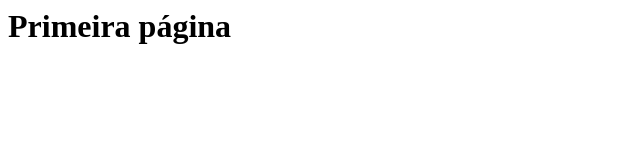
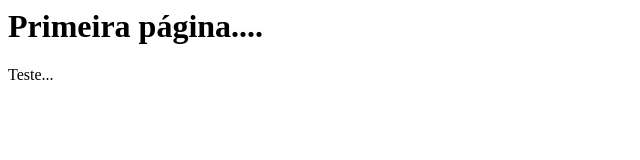
Before and after one commit to oliveiraemgo/curso-git, a plain HTML site: page index.html in a window 1280 px wide. Shown: the full height of the page, 0-640 px from the left. Drawn offline with Linux system fonts and the light colour scheme.

Commit message:
Finalizado

```diff
--- a/index.html
+++ b/index.html
@@ -1,7 +1,9 @@
 <html>
     <head>
         <body>
-            <h1>Primeira página</h1>
+            <h1>Primeira página....</h1>
+
+            <p>Teste...</p>
         </body>
     </head>
 </html>
```
